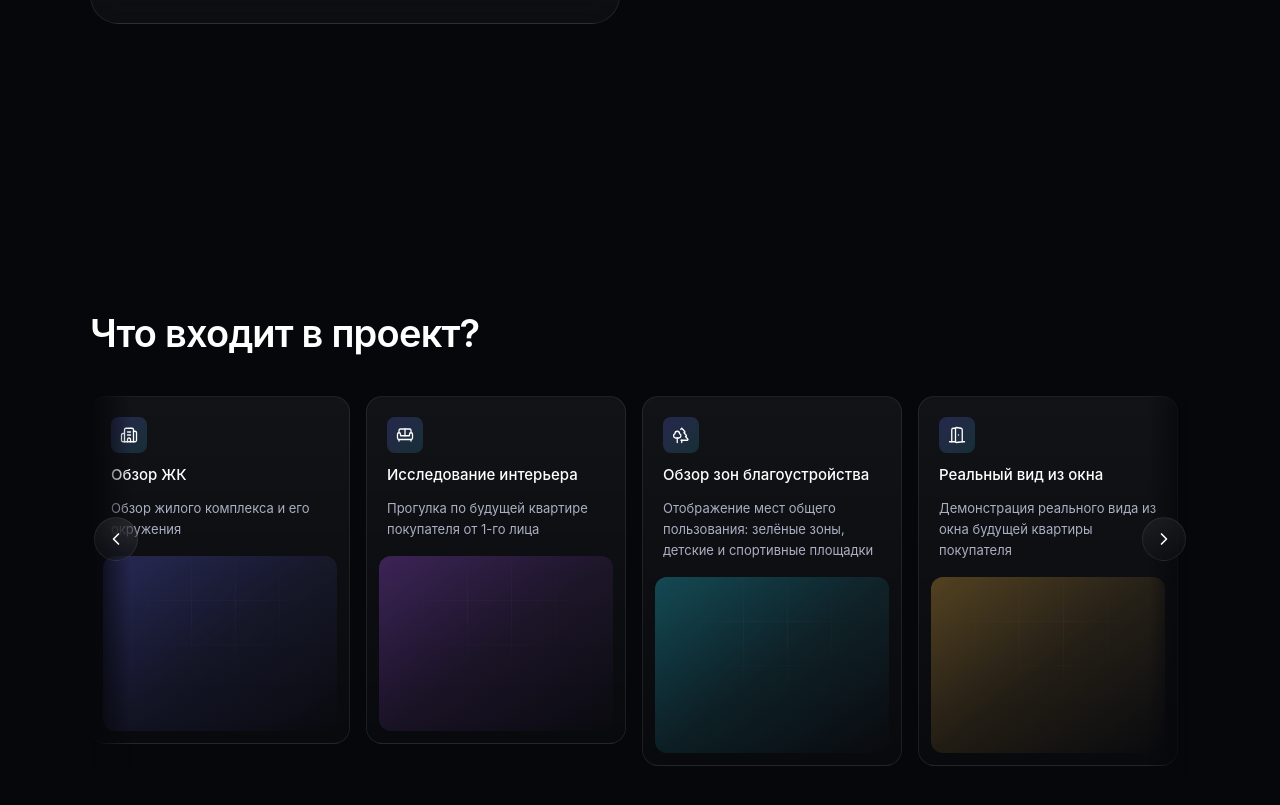
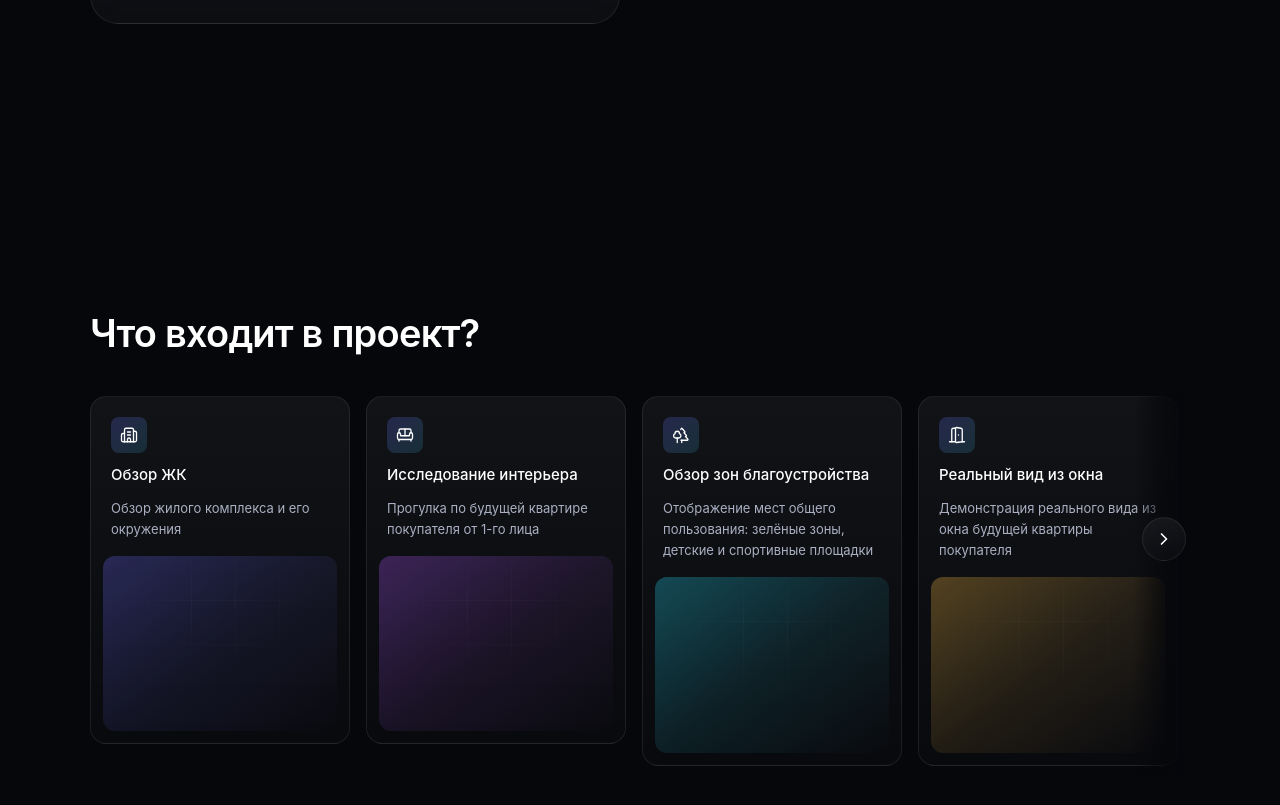
Before and after one commit to DmitryGrachov/landing, a React (Vite) app in the folder frontend/: page / in a window 1280 px wide. Shown: the part 1314-2119 px from the top of the page. Built offline with nearby package versions, Linux system fonts and the light colour scheme; grey boxes are pictures that could not be loaded.

Commit message:
add prod docker

```diff
--- a/frontend/src/App.tsx
+++ b/frontend/src/App.tsx
@@ -25,7 +25,7 @@ function App() {
       <Nav />
       <main>
         <Hero />
-        <SystemPreview rutubeUrl="https://rutube.ru/video/be9b5aece2911aecc68fa03942e25bac/" />
+        <SystemPreview rutubeUrl="https://rutube.ru/video/230659ccc9a1d93c482bfd667e1ba8ee/?playlist=505201" />
         <Features />
         <Pipeline />
         <Comparison />
--- a/frontend/src/sections/Features.tsx
+++ b/frontend/src/sections/Features.tsx
@@ -1,4 +1,4 @@
-import { useRef } from "react";
+import { useEffect, useRef, useState } from "react";
 import { ChevronLeft, ChevronRight, Building2, Sofa, DoorOpen, Trees, Sun, LayoutGrid } from "lucide-react";
 import Container from "../components/Container";
 import Reveal from "../components/Reveal";
@@ -52,6 +52,28 @@ const features: Feature[] = [
 
 export default function Features() {
   const trackRef = useRef<HTMLDivElement>(null);
+  const [canScrollLeft, setCanScrollLeft] = useState(false);
+  const [canScrollRight, setCanScrollRight] = useState(false);
+
+  const updateScrollState = () => {
+    const el = trackRef.current;
+    if (!el) return;
+    setCanScrollLeft(el.scrollLeft > 4);
+    setCanScrollRight(el.scrollLeft + el.clientWidth < el.scrollWidth - 4);
+  };
+
+  useEffect(() => {
+    const el = trackRef.current;
+    if (!el) return;
+    const raf = requestAnimationFrame(updateScrollState);
+    el.addEventListener("scroll", updateScrollState, { passive: true });
+    window.addEventListener("resize", updateScrollState);
+    return () => {
+      cancelAnimationFrame(raf);
+      el.removeEventListener("scroll", updateScrollState);
+      window.removeEventListener("resize", updateScrollState);
+    };
+  }, []);
 
   const scroll = (dir: 1 | -1) => {
     const el = trackRef.current;
@@ -71,11 +93,16 @@ export default function Features() {
         </Reveal>
 
         <div className="relative mt-10 min-[1536px]:mt-14">
-          <div className="pointer-events-none absolute inset-y-0 left-0 z-10 w-10 bg-gradient-to-r from-canvas to-transparent min-[1536px]:w-16" />
-          <div className="pointer-events-none absolute inset-y-0 right-0 z-10 w-10 bg-gradient-to-l from-canvas to-transparent min-[1536px]:w-16" />
+          {canScrollLeft && (
+            <div className="pointer-events-none absolute inset-y-0 left-0 z-10 w-14 bg-gradient-to-r from-canvas via-canvas/70 to-transparent min-[1536px]:w-20" />
+          )}
+          {canScrollRight && (
+            <div className="pointer-events-none absolute inset-y-0 right-0 z-10 w-14 bg-gradient-to-l from-canvas via-canvas/70 to-transparent min-[1536px]:w-20" />
+          )}
 
           <div
             ref={trackRef}
+            style={{ overflowAnchor: "none" }}
             className="scrollbar-none flex snap-x snap-mandatory gap-4 overflow-x-auto scroll-smooth pb-2 min-[1536px]:gap-6"
           >
             {features.map((f, i) => (
@@ -107,6 +134,7 @@ export default function Features() {
             ))}
           </div>
 
+          {canScrollLeft && (
             <button
               type="button"
               aria-label="Прокрутить влево"
@@ -115,6 +143,8 @@ export default function Features() {
             >
               <ChevronLeft className="h-5 w-5" />
             </button>
+          )}
+          {canScrollRight && (
             <button
               type="button"
               aria-label="Прокрутить вправо"
@@ -123,6 +153,7 @@ export default function Features() {
             >
               <ChevronRight className="h-5 w-5" />
             </button>
+          )}
         </div>
       </Container>
     </section>
--- a/frontend/src/sections/Hero.tsx
+++ b/frontend/src/sections/Hero.tsx
@@ -1,7 +1,6 @@
 import { motion } from "framer-motion";
 import Container from "../components/Container";
 import Button from "../components/Button";
-import HeroVisual from "../components/HeroVisual";
 import { ArrowRight, Calculator, PlayCircle } from "lucide-react";
 
 export default function Hero() {
```
Also changed, not shown: 2 other files (tests, documents, lock files or other folders). Lines whose indentation alone changed are shown as unchanged.
